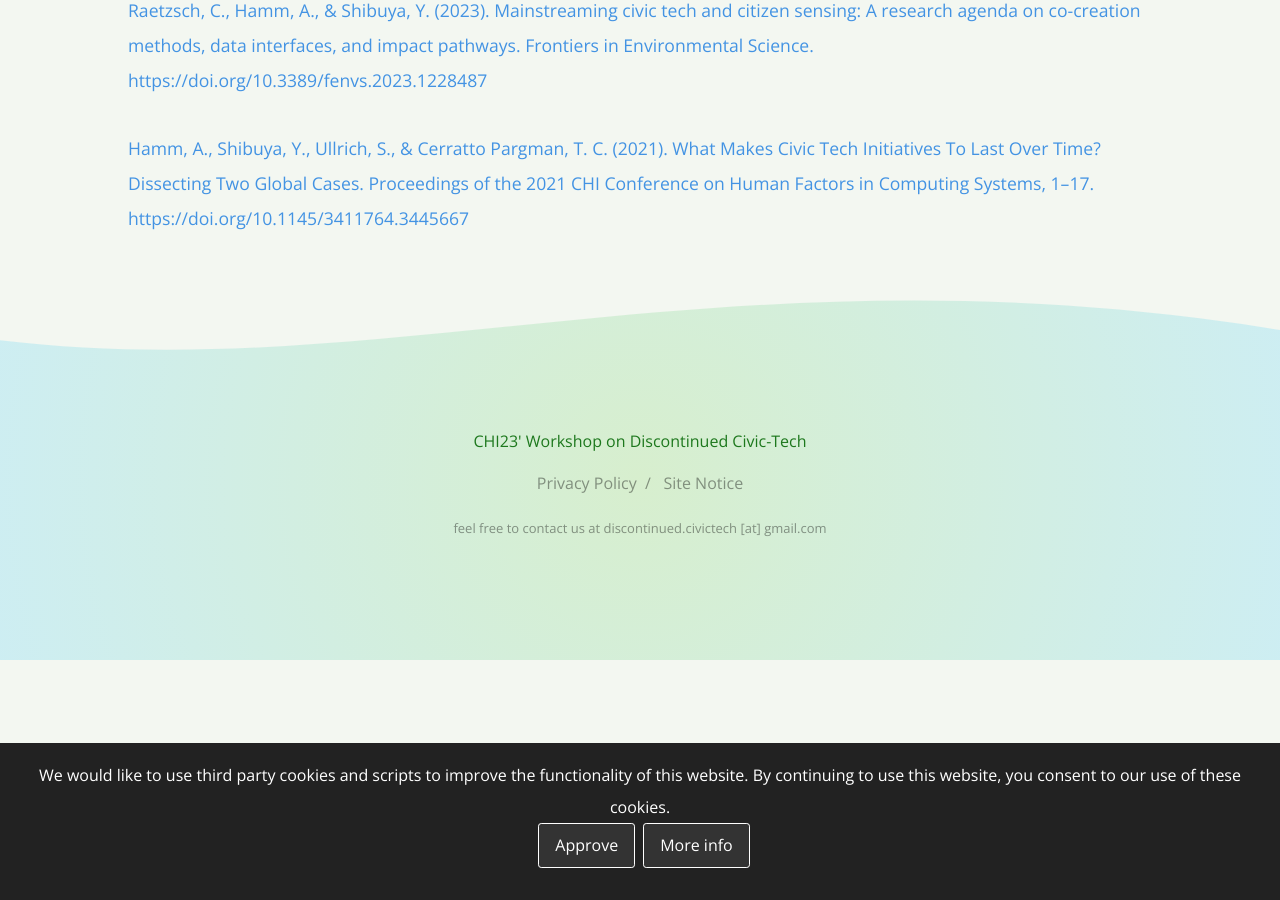
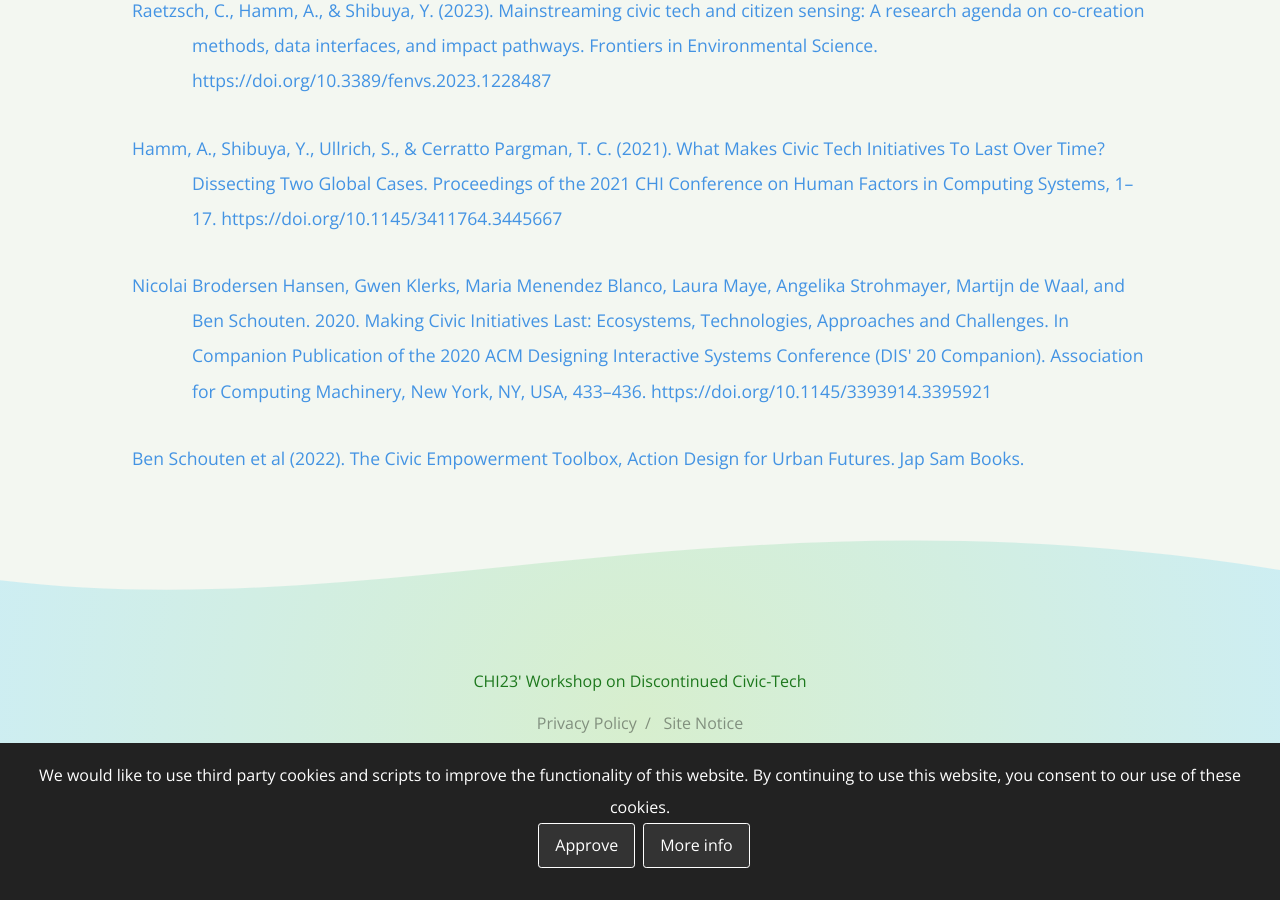
Before and after one commit to discontinued-civictech/discontinued-civictech.github.io, a Jekyll site: the page built from references.md, in a window 1280 px wide and 900 px high, scrolled down 696 px. Built offline with Jekyll 4.4.1, drawn with Linux system fonts in a browser that asks for light colours; our own code applies the rules of GitHub Pages for plain Markdown files.

Commit message:
add references

```diff
--- a/references.md
+++ b/references.md
@@ -4,8 +4,16 @@ layout: default
 
 # References
 
-<a href="https://doi.org/10.3389/fenvs.2023.1228487" target="_blank">Raetzsch, C., Hamm, A., & Shibuya, Y. (2023). Mainstreaming civic tech and citizen sensing: A research agenda on co-creation methods, data interfaces, and impact pathways. Frontiers in Environmental Science. https://doi.org/10.3389/fenvs.2023.1228487
-</a>
+<div style="padding-left: 64px; text-indent: -60px;">
+
+<p><a href="https://doi.org/10.3389/fenvs.2023.1228487" target="_blank">Raetzsch, C., Hamm, A., & Shibuya, Y. (2023). Mainstreaming civic tech and citizen sensing: A research agenda on co-creation methods, data interfaces, and impact pathways. Frontiers in Environmental Science. https://doi.org/10.3389/fenvs.2023.1228487
+</a></p>
 
 
-<a href="https://dl.acm.org/doi/10.1145/3411764.3445667" target="_blank">Hamm, A., Shibuya, Y., Ullrich, S., & Cerratto Pargman, T. C. (2021). What Makes Civic Tech Initiatives To Last Over Time? Dissecting Two Global Cases. Proceedings of the 2021 CHI Conference on Human Factors in Computing Systems, 1–17. https://doi.org/10.1145/3411764.3445667</a>
+<p><a href="https://dl.acm.org/doi/10.1145/3411764.3445667" target="_blank">Hamm, A., Shibuya, Y., Ullrich, S., & Cerratto Pargman, T. C. (2021). What Makes Civic Tech Initiatives To Last Over Time? Dissecting Two Global Cases. Proceedings of the 2021 CHI Conference on Human Factors in Computing Systems, 1–17. https://doi.org/10.1145/3411764.3445667</a></p>
+
+<p><a href="https://doi.org/10.1145/3393914.3395921" target="_blank">Nicolai Brodersen Hansen, Gwen Klerks, Maria Menendez Blanco, Laura Maye, Angelika Strohmayer, Martijn de Waal, and Ben Schouten. 2020. Making Civic Initiatives Last: Ecosystems, Technologies, Approaches and Challenges. In Companion Publication of the 2020 ACM Designing Interactive Systems Conference (DIS' 20 Companion). Association for Computing Machinery, New York, NY, USA, 433–436. https://doi.org/10.1145/3393914.3395921</a></p>
+
+<p><a href="https://www.ribabooks.com/The-Civic-Empowerment-Toolbox-Action-Design-for-Urban-Futures_9789492852717" target="_blank">Ben Schouten et al (2022). The Civic Empowerment Toolbox, Action Design for Urban Futures. Jap Sam Books.</a></p>
+
+</div>
```
Also changed, not shown: index.md (+1 -1 lines).
